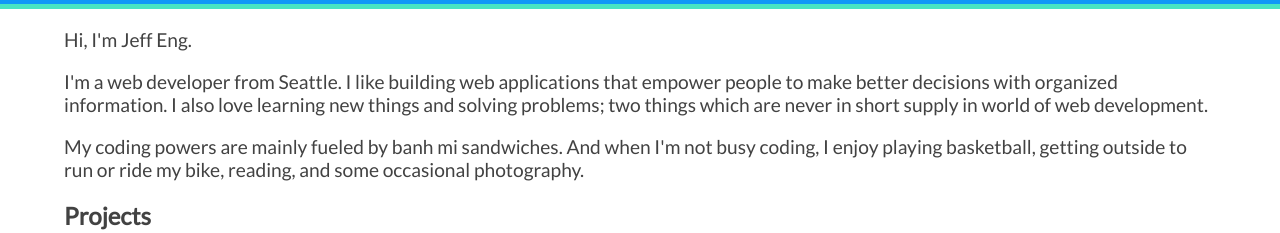
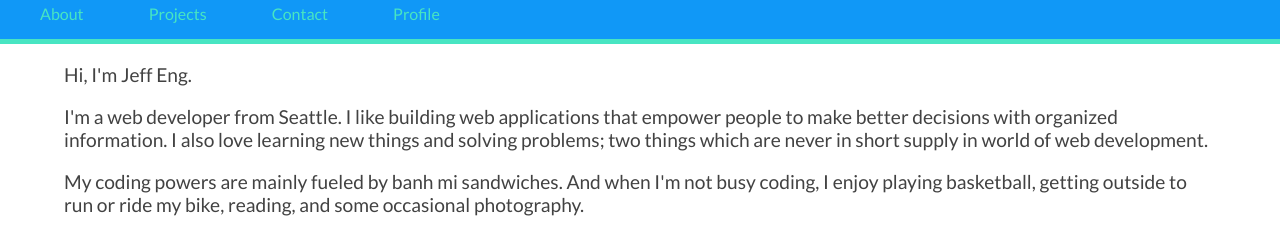
Before and after one commit to jeff-eng/portfolio, a website: page index.html in a window 1280 px wide. Shown: the part 117-350 px from the top of the page. Drawn offline with Linux system fonts and the light colour scheme.

Commit message:
added important flag to desktop nav menu so that the responsive nav menus will function

```diff
--- a/index.html
+++ b/index.html
@@ -52,6 +52,16 @@
               <li class="tab" data-navigation="profile"><a href="/profile">Profile</a></li>
             </ul>
           </nav>
+      </section>
+      <section id="desktop-menu">
+        <nav class="desktop-nav">
+          <ul class="desktop-nav-list">
+            <li class="tab" data-navigation="about"><a href="/">About</a></li>
+            <li class="tab" data-navigation="projects"><a href="/projects">Projects</a></li>
+            <li class="tab" data-navigation="contact"><a href="/contact">Contact</a></li>
+            <li class="tab" data-navigation="profile"><a href="/profile">Profile</a></li>
+          </ul>
+        </nav>
       </section>
       </header>
       <section id="about" class="tab-sections">
--- a/styles/state.css
+++ b/styles/state.css
@@ -24,6 +24,21 @@
   .byline {
     border-bottom: none;
   }
+
+  #desktop-menu {
+    display: inline !important;
+  }
+
+  .desktop-nav-list > .tab {
+    display: inline;
+    margin-right: 5%;
+    color: #48E5C2;
+  }
+
+/*hides the nav drawer menu on larger than 640px*/
+  #menu {
+    display: none;
+  }
 }
 
 /* Showing the menu then the Checkbox is checked */
@@ -33,3 +48,11 @@
     transition: left 0.5s;
     color: #48E5C2;
 }
+
+#desktop-menu {
+  display: none;
+}
+
+#menu {
+  visibility: visible;
+}
```
